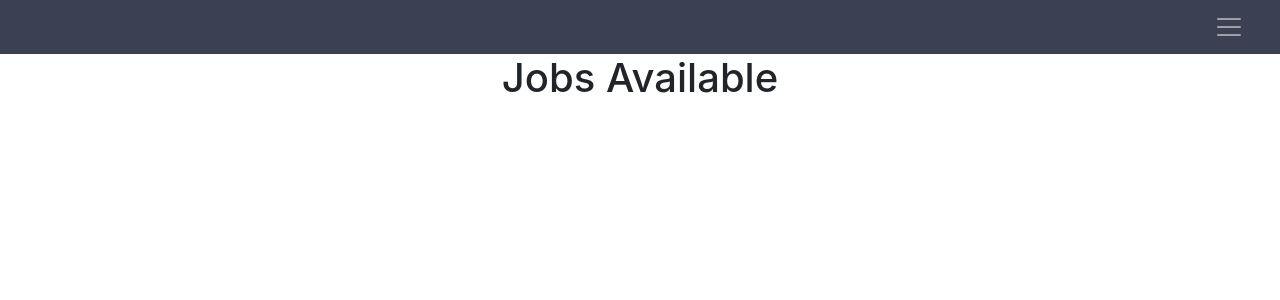
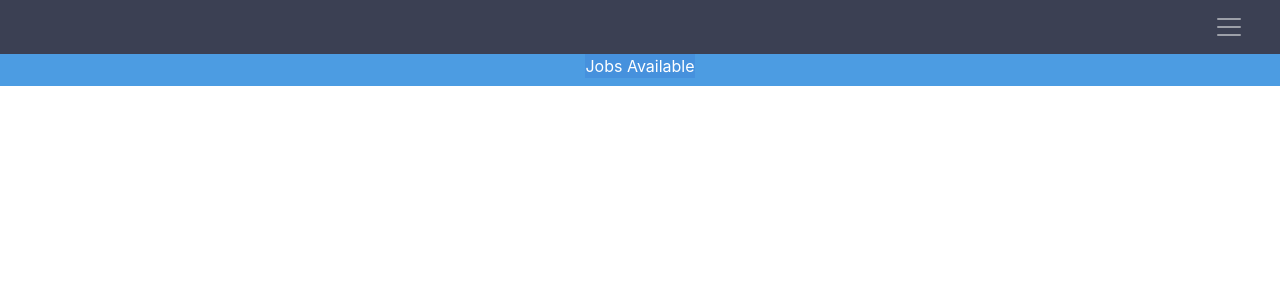
Before and after one commit to day1park/job-matcher, a React (Create React App) app: page / in a window 1280 px wide. Shown: the top 300 px of the page. Built offline with nearby package versions, Linux system fonts and the light colour scheme.

Commit message:
add header

```diff
--- /dev/null
+++ b/src/Header/header.css
@@ -0,0 +1,9 @@
+.Header {
+  background-color: rgb(76, 156, 226);
+}
+
+.header-title {
+  background-color: rgb(70, 145, 221);
+  color: white;
+  display: right;
+}
--- a/src/Header/index.js
+++ b/src/Header/index.js
@@ -1,9 +1,10 @@
 import React from "react";
+import "./header.css";
 
 const Header = () => {
   return (
     <div className="Header">
-      <h1>Jobs Available</h1>
+      <label className="header-title">Jobs Available</label>
     </div>
   );
 };
```
